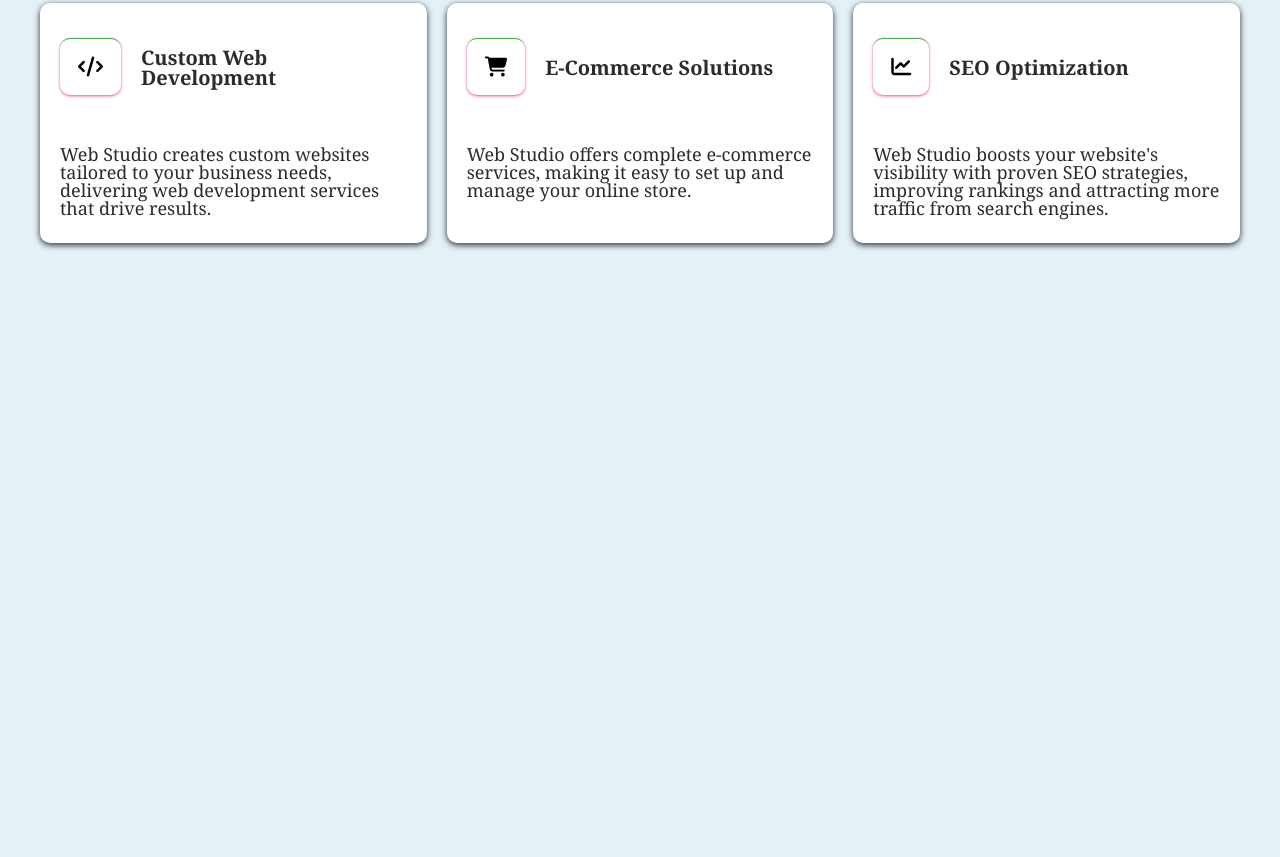
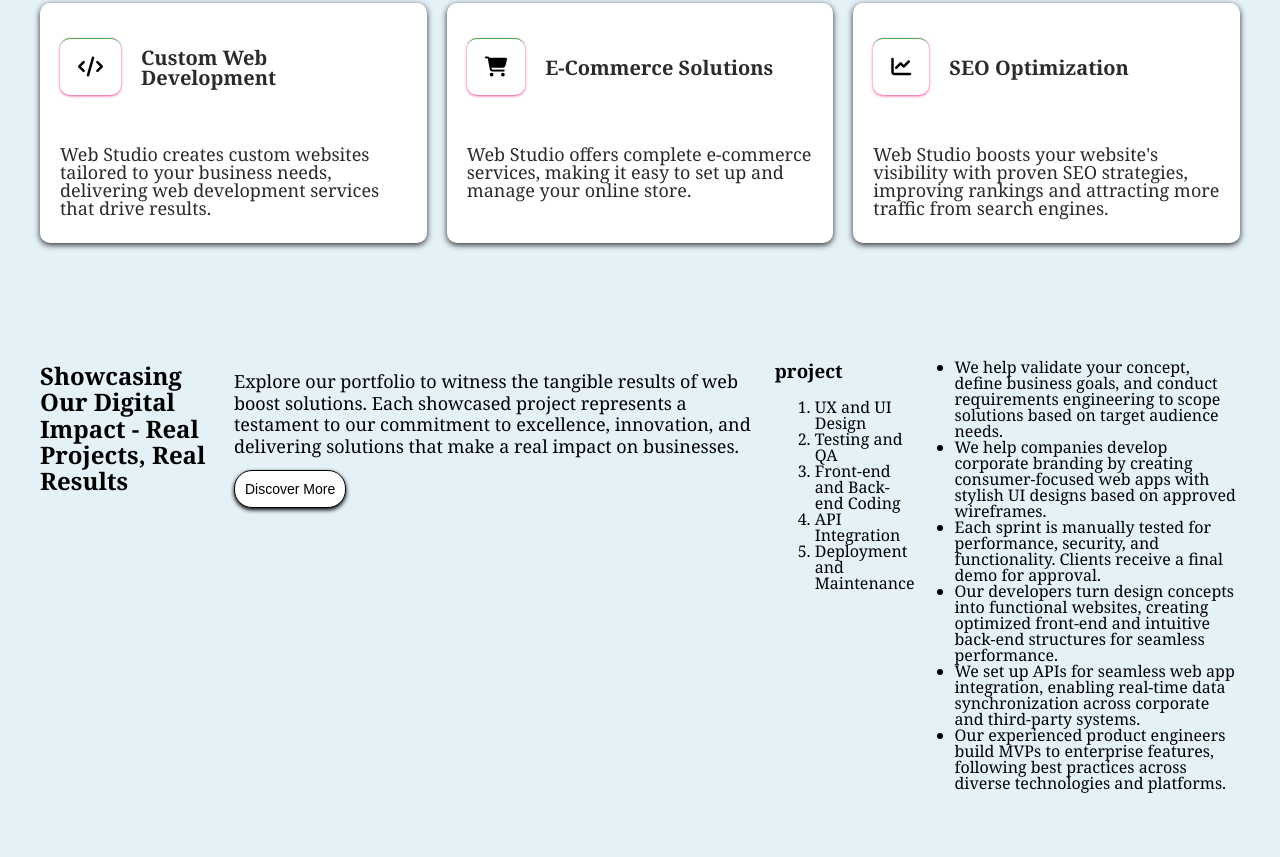
Before and after one commit to chinky23-tech/web-studio, a plain HTML site: page index.html in a window 1280 px wide. Shown: the part 1819-2676 px from the top of the page. Before the commit the page ends 2112 px from the top, so only its background shows below. Drawn offline with nearby package versions, Linux system fonts and the light colour scheme.

Commit message:
new section

```diff
--- a/css/style.css
+++ b/css/style.css
@@ -401,3 +401,31 @@
     transform: translateY(-8px);
 box-shadow: 0px 4px 8px var(--primary-text);
 }
+.projects{
+    padding: 50px 20px;
+    max-width: 1200px;
+    margin: 0 auto;
+    display: flex;
+    justify-content: space-between;
+
+}
+.projects-header{
+    max-width: 550px;
+    line-height: 1.1;
+}
+.project-header-p{
+max-width: 600px;
+font-size: 18px;
+margin-top: 10px;
+line-height: 1.2;
+}
+.project-btn{
+    padding: 10px;
+    font-size: 14px;
+    background-color: var(--text-primary);
+    border: 1px solid var(--black);
+    border-radius: 18px;
+    box-shadow: 0px 2px 4px var(--black);
+    transition: 0.3 ease;
+    transform: translateY(-5px);
+}
--- a/index.html
+++ b/index.html
@@ -147,6 +147,40 @@
         </div>
     </div>
 </section>
+<section class="projects">
+    <div class="projects-header">
+        <h1>Showcasing Our Digital
+Impact - Real Projects, Real Results</h1>
+</div>
+<div class="project-header-p">
+<p>Explore our portfolio to witness the tangible results of web boost solutions. Each showcased project represents a testament to our commitment to excellence, innovation, and delivering solutions that make a real impact on businesses.</p>
+
+
+    <button type="button" class="project-btn" id="project-btn">Discover More</button>
+    </div>
+    <div class="projects-title">
+        <h3>project</h3>
+        <ol>
+            <li>UX and UI Design</li>
+            <li>Testing and QA</li>
+            <li>Front-end and Back-end Coding</li>
+            <li>API Integration</li>
+            <li>Deployment and Maintenance</li>
+        </ol>
+    </div>
+    <div class="projects-description">
+<ul>
+    <li>We help validate your concept, define business goals, and conduct requirements engineering to scope solutions based on target audience needs.</li>
+    <li>
+        We help companies develop corporate branding by creating consumer-focused web apps with stylish UI designs based on approved wireframes.
+    </li>
+    <li>Each sprint is manually tested for performance, security, and functionality. Clients receive a final demo for approval.</li>
+    <li>Our developers turn design concepts into functional websites, creating optimized front-end and intuitive back-end structures for seamless performance.</li>
+    <li>We set up APIs for seamless web app integration, enabling real-time data synchronization across corporate and third-party systems.</li>
+    <li>Our experienced product engineers build MVPs to enterprise features, following best practices across diverse technologies and platforms.</li>
+</ul>
+    </div>
+</section>
     </main>
 
 <script src="js/script.js"></script>
```
